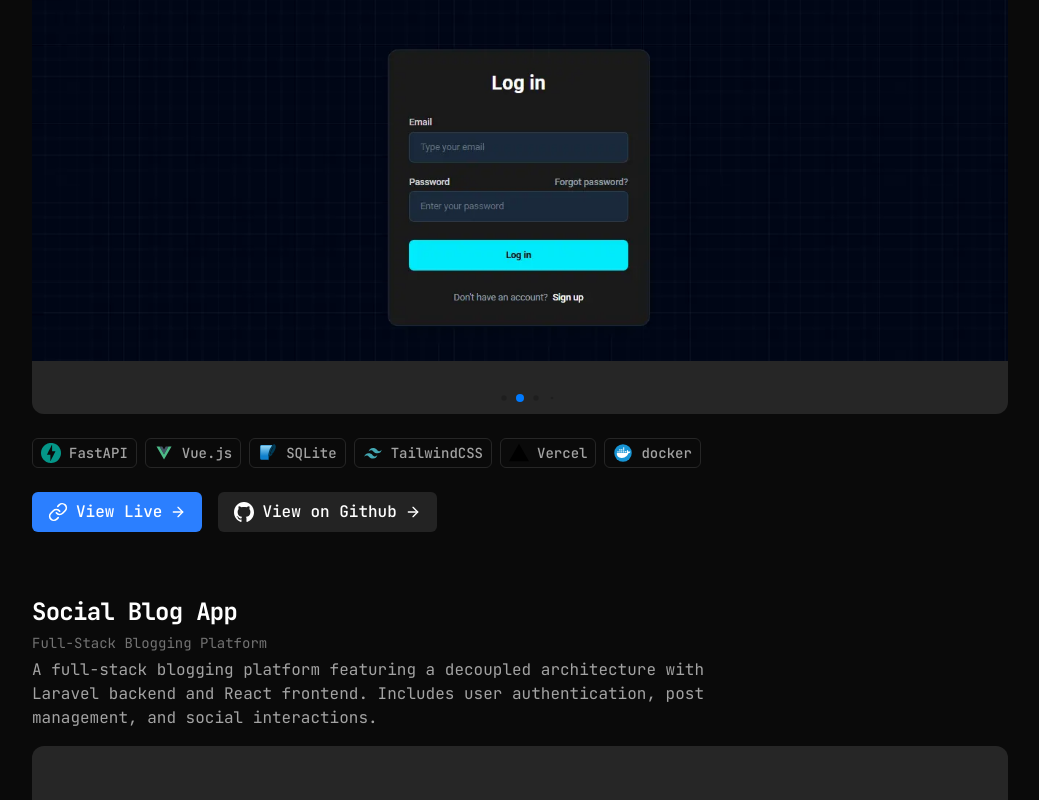
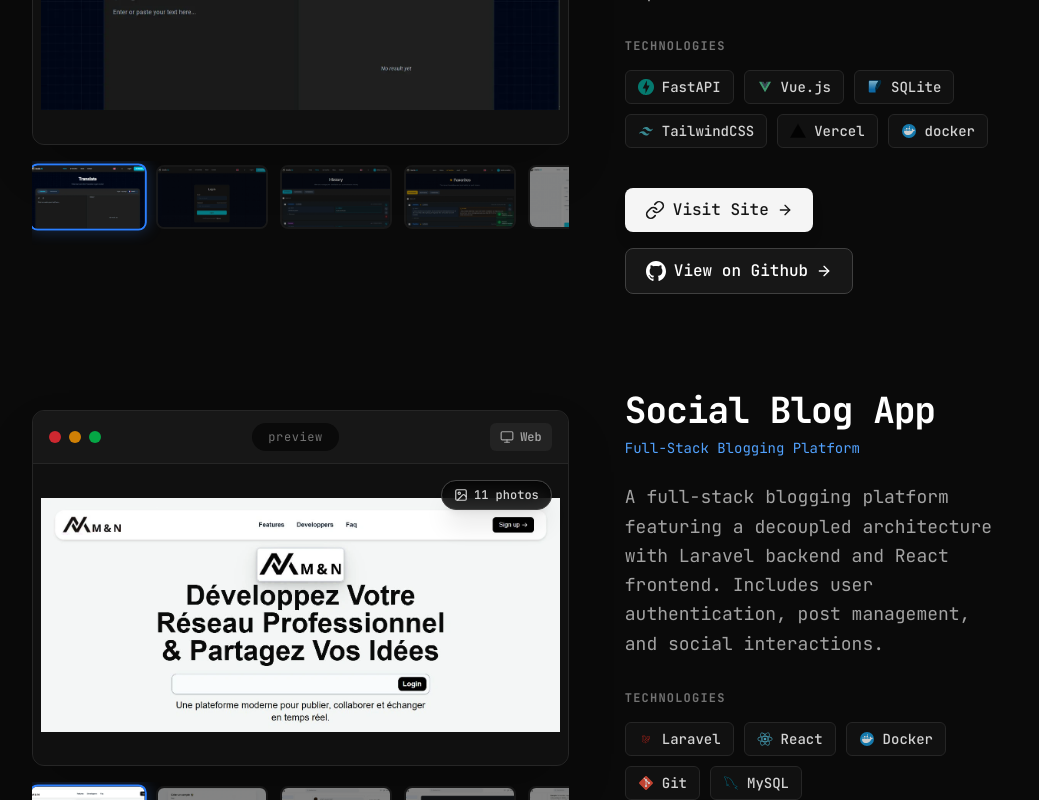
Before and after one commit to Laktab-Noureddine-code/Portfolio, a React (Vite) app: page / in a window 1280 px wide. Shown: the part 1680-2480 px from the top of the page, without its empty margins (120-1159 px from the left). Built offline with nearby package versions, Linux system fonts and the light colour scheme.

Commit message:
eat: redesign project gallery with lightbox and add private project badge

```diff
--- a/src/components/sections/ProjectsSection.tsx
+++ b/src/components/sections/ProjectsSection.tsx
@@ -1,17 +1,34 @@
-import { motion } from "framer-motion";
-import { Link, ArrowRight, ChevronLeft, ChevronRight } from "lucide-react";
+import { useState, useEffect } from "react";
+import { motion, AnimatePresence } from "framer-motion";
+import { Link, ArrowRight, ChevronLeft, ChevronRight, Eye, X, ImageIcon, Monitor } from "lucide-react";
 import { projects } from "../../data/portfolio-data";
-import { Swiper, SwiperSlide } from "swiper/react";
-import { Navigation, Pagination, Autoplay } from "swiper/modules";
-import "swiper/css";
-import "swiper/css/navigation";
-import "swiper/css/pagination";
+
+type LightboxState = {
+  isOpen: boolean;
+  images: string[];
+  currentIndex: number;
+};
 
 export default function ProjectsSection() {
-  const featuredProjects = projects.filter((p) => p.featured);
+  const featuredProjects = projects.filter((p: any) => p.featured);
+  const [lightbox, setLightbox] = useState<LightboxState>({
+    isOpen: false,
+    images: [],
+    currentIndex: 0,
+  });
+
+  const openLightbox = (images: string[], index: number) => {
+    setLightbox({ isOpen: true, images, currentIndex: index });
+    document.body.style.overflow = "hidden";
+  };
+
+  const closeLightbox = () => {
+    setLightbox({ ...lightbox, isOpen: false });
+    document.body.style.overflow = "auto";
+  };
 
   return (
-    <section className="mb-6">
+    <section className="mb-6 relative">
       <motion.h2
         id="projects"
         className="mb-2 scroll-mt-20 text-[1.7rem] font-[750] motion-reduce:transition-none"
@@ -36,157 +53,20 @@ export default function ProjectsSection() {
         DevOps automation.
       </motion.p>
 
-      <div className="mt-6">
-        {featuredProjects.map((project, index) => (
-          <motion.div
+      <div className="mt-12">
+        {featuredProjects.map((project: any, index: number) => (
+          <ProjectCard
             key={project.id}
-            className="mb-16 overflow-hidden duration-200 motion-reduce:transition-none"
-            initial={{ opacity: 0, y: 20 }}
-            whileInView={{ opacity: 1, y: 0 }}
-            viewport={{ once: true }}
-            transition={{ delay: index * 0.1 }}
-          >
-            {/* Project Title */}
-            <h3 className="mb-2 text-2xl font-bold tracking-[-0.03em]">
-              {project.title}
-            </h3>
-
-            {/* Subtitle */}
-            <p className="my-2 block text-sm font-normal leading-none text-neutral-500">
-              {project.subtitle}
-            </p>
-
-            {/* Description */}
-            <p className="mb-4 mt-2 text-neutral-400 md:w-3/4">
-              {project.description}
-            </p>
-
-            {/* Project Image Slider */}
-            <div className="mb-6 group relative">
-              <Swiper
-                modules={[Navigation, Pagination, Autoplay]}
-                spaceBetween={0}
-                slidesPerView={1}
-                navigation={{
-                  prevEl: `.swiper-button-prev-${project.id}`,
-                  nextEl: `.swiper-button-next-${project.id}`,
-                }}
-                pagination={{
-                  clickable: true,
-                  dynamicBullets: true,
-                }}
-                autoplay={{
-                  delay: 4000,
-                  disableOnInteraction: true,
-                  pauseOnMouseEnter: true,
-                }}
-                loop={project.images && project.images.length > 1}
-                className="rounded-xl overflow-hidden"
-              >
-                {(project.images || [project.image]).map((img, imgIndex) => (
-                  <SwiperSlide key={imgIndex}>
-                    <div className={project.id === 5 ? "flex justify-center bg-neutral-800 py-4 sm:py-8 h-full" : "h-full"}>
-                      <img
-                        alt={`${project.title} - ${project.subtitle} screenshot ${imgIndex + 1}`}
-                        loading="lazy"
-                        decoding="async"
-                        className={`object-contain bg-neutral-800 ${
-                          project.id === 5 ? "h-[500px] sm:h-[600px] w-auto mx-auto" : "w-full aspect-video"
-                        }`}
-                        src={img}
-                        width={project.id === 5 ? 600 : 1200}
-                        height={project.id === 5 ? 1200 : 675}
-                      />
-                    </div>
-                  </SwiperSlide>
-                ))}
-              </Swiper>
-
-              {/* Custom Navigation Buttons */}
-              {project.images && project.images.length > 1 && (
-                <>
-                  <button
-                    className={`swiper-button-prev-${project.id} absolute left-3 top-1/2 -translate-y-1/2 z-10 w-10 h-10 rounded-full bg-neutral-900/90 backdrop-blur-sm shadow-lg flex items-center justify-center opacity-0 group-hover:opacity-100 transition-opacity duration-300 hover:bg-neutral-800 border border-neutral-700`}
-                  >
-                    <ChevronLeft className="w-5 h-5 text-white cursor-pointer" />
-                  </button>
-                  <button
-                    className={`swiper-button-next-${project.id} absolute right-3 top-1/2 -translate-y-1/2 z-10 w-10 h-10 rounded-full bg-neutral-900/90 backdrop-blur-sm shadow-lg flex items-center justify-center opacity-0 group-hover:opacity-100 transition-opacity duration-300 hover:bg-neutral-800 border border-neutral-700`}
-                  >
-                    <ChevronRight className="w-5 h-5 text-white cursor-pointer" />
-                  </button>
-                </>
-              )}
-            </div>
-
-            {/* Technology Badges */}
-            <div className="mt-4 flex flex-wrap gap-2">
-              {project.tech.map((tech) => (
-                <div
-                  key={tech.name}
-                  className="flex cursor-default items-center gap-2 rounded-md border border-neutral-800 bg-transparent px-2 py-1 font-mono text-sm font-medium text-neutral-400 duration-200 hover:border-neutral-700 hover:bg-white/5 motion-reduce:transition-none"
-                >
-                  <img
-                    src={tech.icon}
-                    alt={`${tech.name} technology icon`}
-                    className="w-5 h-5"
-                    width={20}
-                    height={20}
-                    loading="lazy"
-                  />
-                  {tech.name}
-                </div>
-              ))}
-            </div>
-
-            {/* Action Buttons */}
-            <div className="mt-6 flex flex-wrap gap-4">
-              {project.live && project.live !== "#" && (
-                <a
-                  rel="noopener noreferrer"
-                  className="group flex w-fit items-center rounded-md px-4 py-2 font-medium duration-200 motion-reduce:transition-none bg-blue-500 text-white hover:bg-blue-600"
-                  href={project.live}
-                  target="_blank"
-                >
-                  <Link className="mr-2 size-5 stroke-2" />
-                  View Live
-                  <ArrowRight className="ml-2 size-4 duration-200 group-hover:translate-x-1 motion-reduce:transition-none motion-reduce:group-hover:translate-x-0" />
-                </a>
-              )}
-
-              {project.github && project.github !== "#" && (
-                <a
-                  rel="noopener noreferrer"
-                  className="group flex w-fit items-center rounded-md px-4 py-2 font-medium duration-200 motion-reduce:transition-none bg-white/10 text-white hover:bg-white/15"
-                  href={project.github}
-                  target="_blank"
-                >
-                  <svg
-                    width="25"
-                    height="25"
-                    viewBox="0 0 25 25"
-                    fill="none"
-                    xmlns="http://www.w3.org/2000/svg"
-                    className="mr-2 size-5 fill-white"
-                  >
-                    <path
-                      fillRule="evenodd"
-                      clipRule="evenodd"
-                      d="M12.5103 0C5.59245 0 0 5.72914 0 12.8169C0 18.4825 3.58327 23.2783 8.55422 24.9757C9.17572 25.1033 9.40337 24.6999 9.40337 24.3606C9.40337 24.0634 9.38289 23.045 9.38289 21.9838C5.90281 22.7478 5.17812 20.4559 5.17812 20.4559C4.61885 18.9705 3.79018 18.5887 3.79018 18.5887C2.65116 17.8036 3.87315 17.8036 3.87315 17.8036C5.13663 17.8885 5.79961 19.1192 5.79961 19.1192C6.9179 21.0713 8.7199 20.5197 9.44486 20.1801C9.54831 19.3525 9.87993 18.7796 10.232 18.4614C7.45642 18.1642 4.53613 17.0609 4.53613 12.1377C4.53613 10.7372 5.03292 9.59137 5.8201 8.70022C5.6959 8.382 5.26083 7.06612 5.94455 5.30493C5.94455 5.30493 7.00087 4.96534 9.38263 6.62055C10.4023 6.33999 11.454 6.19727 12.5103 6.19607C13.5667 6.19607 14.6435 6.34477 15.6378 6.62055C18.0198 4.96534 19.0761 5.30493 19.0761 5.30493C19.7599 7.06612 19.3245 8.382 19.2003 8.70022C20.0083 9.59137 20.4846 10.7372 20.4846 12.1377C20.4846 17.0609 17.5643 18.1429 14.7679 18.4614C15.2237 18.8645 15.6171 19.6283 15.6171 20.8379C15.6171 22.5567 15.5966 23.9361 15.5966 24.3603C15.5966 24.6999 15.8245 25.1033 16.4457 24.9759C21.4167 23.278 24.9999 18.4825 24.9999 12.8169C25.0204 5.72914 19.4075 0 12.5103 0Z"
-                    />
-                  </svg>
-                  View on Github
-                  <ArrowRight className="ml-2 size-4 duration-200 group-hover:translate-x-1 motion-reduce:transition-none motion-reduce:group-hover:translate-x-0" />
-                </a>
-              )}
-            </div>
-          </motion.div>
+            project={project}
+            index={index}
+            openLightbox={openLightbox}
+          />
         ))}
       </div>
 
       {/* View More Link */}
       <motion.div
-        className="-mt-10 mb-10 flex flex-col items-center"
+        className="mb-10 flex flex-col items-center"
         initial={{ opacity: 0, y: 20 }}
         whileInView={{ opacity: 1, y: 0 }}
         viewport={{ once: true }}
@@ -196,11 +76,264 @@ export default function ProjectsSection() {
           className="group flex w-fit items-center rounded-md px-4 py-2 font-medium duration-200 motion-reduce:transition-none bg-white/10 text-white hover:bg-white/15"
           href={`https://github.com/Laktab-Noureddine-code?tab=repositories`}
           target="_blank"
+          rel="noopener noreferrer"
         >
           More Projects
           <ArrowRight className="ml-2 size-4 duration-200 group-hover:translate-x-1 motion-reduce:transition-none motion-reduce:group-hover:translate-x-0" />
         </a>
       </motion.div>
+
+      <AnimatePresence>
+        {lightbox.isOpen && (
+          <Lightbox state={lightbox} onClose={closeLightbox} />
+        )}
+      </AnimatePresence>
     </section>
   );
 }
+
+const ProjectCard = ({ project, index, openLightbox }: { project: any, index: number, openLightbox: (images: string[], index: number) => void }) => {
+  const images = project.images || [project.image];
+  const [activeImgIndex, setActiveImgIndex] = useState(0);
+
+  return (
+    <motion.div
+      className="mb-24 flex flex-col xl:flex-row gap-8 lg:gap-14 items-center"
+      initial={{ opacity: 0, y: 30 }}
+      whileInView={{ opacity: 1, y: 0 }}
+      viewport={{ once: true }}
+      transition={{ delay: index * 0.1 }}
+    >
+      {/* Left Column: Image Gallery */}
+      <div className="w-full xl:w-[55%] flex flex-col gap-4">
+        {/* Main Image Container */}
+        <div
+          className="relative group rounded-xl overflow-hidden border border-neutral-800 bg-neutral-900 shadow-2xl cursor-pointer"
+          onClick={() => openLightbox(images, activeImgIndex)}
+        >
+          {/* Top Bar simulating a browser */}
+          <div className="flex items-center justify-between px-4 py-3 bg-neutral-900 border-b border-neutral-800">
+            <div className="flex gap-2">
+              <div className="w-3 h-3 rounded-full bg-red-500/80"></div>
+              <div className="w-3 h-3 rounded-full bg-amber-500/80"></div>
+              <div className="w-3 h-3 rounded-full bg-green-500/80"></div>
+            </div>
+            <div className="text-xs text-neutral-500 font-mono tracking-wider bg-neutral-950 px-4 py-1.5 rounded-full">
+              preview
+            </div>
+            <div className="flex items-center gap-1.5 text-xs font-semibold text-neutral-400 bg-neutral-800/80 px-2.5 py-1.5 rounded-md">
+              <Monitor className="w-3.5 h-3.5" /> Web
+            </div>
+          </div>
+
+          {/* Active Image */}
+          <div className="relative aspect-video w-full flex items-center justify-center bg-neutral-950/50 p-0 sm:p-2 overflow-hidden">
+            <img
+              src={images[activeImgIndex]}
+              alt={`${project.title} screenshot ${activeImgIndex + 1}`}
+              className={`object-contain transition-transform duration-500 group-hover:scale-[1.02] ${
+                project.isMobile || project.title.toLowerCase().includes('todo') ? "h-[320px] sm:h-[400px] w-auto py-2" : "w-full h-full"
+              }`}
+            />
+            {/* Hover Overlay: Click to view */}
+            <div className="absolute inset-0 bg-black/50 opacity-0 group-hover:opacity-100 transition-opacity duration-300 flex flex-col items-center justify-center z-10 backdrop-blur-sm">
+              <Eye className="w-12 h-12 text-white mb-3 drop-shadow-lg" />
+              <span className="bg-black/80 text-white font-medium tracking-wide px-4 py-2 rounded-lg border border-neutral-700/50">
+                Click to view
+              </span>
+            </div>
+
+            {/* Photos Badge */}
+            {images.length > 1 && (
+              <div className="absolute top-4 right-4 z-20 flex items-center gap-1.5 bg-black/80 backdrop-blur-md px-3 py-1.5 rounded-full text-xs font-medium text-neutral-300 border border-neutral-700 shadow-xl pointer-events-none">
+                <ImageIcon className="w-3.5 h-3.5" />
+                {images.length} photos
+              </div>
+            )}
+          </div>
+        </div>
+
+        {/* Thumbnails Row */}
+        {images.length > 1 && (
+          <div className="flex gap-3 overflow-x-auto pb-4 pt-1 snap-x scrollbar-thin scrollbar-thumb-neutral-700 scrollbar-track-transparent">
+            {images.map((img: string, idx: number) => (
+              <button
+                key={idx}
+                onClick={() => setActiveImgIndex(idx)}
+                className={`relative flex-shrink-0 w-28 h-16 rounded-lg overflow-hidden border-2 transition-all duration-300 snap-center ${
+                  activeImgIndex === idx
+                    ? "border-blue-500 opacity-100 shadow-[0_0_15px_rgba(59,130,246,0.3)] scale-105"
+                    : "border-neutral-800 opacity-50 hover:opacity-100 hover:border-neutral-600"
+                }`}
+              >
+                <img src={img} alt={`Thumbnail ${idx + 1}`} className="w-full h-full object-cover" />
+              </button>
+            ))}
+          </div>
+        )}
+      </div>
+
+      {/* Right Column: Info */}
+      <div className="w-full xl:w-[45%] flex flex-col">
+        <h3 className="text-3xl lg:text-4xl font-bold tracking-tight mb-2">
+          {project.title}
+        </h3>
+
+        {/* Subtitle */}
+        <p className="text-blue-400 font-mono text-sm mb-6">
+          {project.subtitle}
+        </p>
+
+        <p className="text-neutral-400 leading-relaxed text-base lg:text-lg mb-8 max-w-2xl">
+          {project.description}
+        </p>
+
+        {/* tech stack */}
+        <div className="mb-10">
+          <h4 className="text-xs font-bold tracking-widest text-neutral-500 uppercase mb-4">Technologies</h4>
+          <div className="flex flex-wrap gap-2.5">
+            {project.tech.map((tech: any) => (
+              <div
+                key={tech.name}
+                className="flex items-center gap-2 rounded-md border border-neutral-800 bg-neutral-900/60 px-3 py-1.5 text-sm font-medium text-neutral-300 transition-colors hover:bg-neutral-800"
+              >
+                <img src={tech.icon} alt={tech.name} className="w-4 h-4 opacity-80" />
+                {tech.name}
+              </div>
+            ))}
+          </div>
+        </div>
+
+        {/* Action Buttons */}
+        <div className="flex flex-wrap gap-4 mt-auto">
+          {project.isPrivate ? (
+            <div className="flex items-center justify-center rounded-lg px-5 py-2.5 font-medium bg-neutral-900/40 text-neutral-500 border border-neutral-800/50 cursor-not-allowed select-none">
+              <svg xmlns="http://www.w3.org/2000/svg" width="20" height="20" viewBox="0 0 24 24" fill="none" stroke="currentColor" strokeWidth="2" strokeLinecap="round" strokeLinejoin="round" className="mr-2 w-4 h-4 opacity-70"><rect width="18" height="11" x="3" y="11" rx="2" ry="2"/><path d="M7 11V7a5 5 0 0 1 10 0v4"/></svg>
+              Confidential Project (Source Unavailable)
+            </div>
+          ) : (
+            <>
+              {project.live && project.live !== "#" && (
+                <a
+                  rel="noopener noreferrer"
+                  className="group flex items-center justify-center rounded-lg px-5 py-2.5 font-medium transition-all duration-300 bg-neutral-100 text-neutral-900 hover:bg-white shadow-lg"
+                  href={project.live}
+                  target="_blank"
+                >
+                  <Link className="mr-2 w-5 h-5 stroke-2" />
+                  Visit Site
+                  <ArrowRight className="ml-2 w-4 h-4 transition-transform duration-300 group-hover:translate-x-1" />
+                </a>
+              )}
+
+              {project.github && project.github !== "#" && (
+                <a
+                  rel="noopener noreferrer"
+                  className="group flex items-center justify-center rounded-lg px-5 py-2.5 font-medium transition-all duration-300 bg-neutral-900 text-white hover:bg-neutral-800 border border-neutral-700"
+                  href={project.github}
+                  target="_blank"
+                >
+                  <svg
+                    width="20"
+                    height="20"
+                    viewBox="0 0 25 25"
+                    fill="none"
+                    xmlns="http://www.w3.org/2000/svg"
+                    className="mr-2 w-5 h-5 fill-white"
+                  >
+                    <path
+                      fillRule="evenodd"
+                      clipRule="evenodd"
+                      d="M12.5103 0C5.59245 0 0 5.72914 0 12.8169C0 18.4825 3.58327 23.2783 8.55422 24.9757C9.17572 25.1033 9.40337 24.6999 9.40337 24.3606C9.40337 24.0634 9.38289 23.045 9.38289 21.9838C5.90281 22.7478 5.17812 20.4559 5.17812 20.4559C4.61885 18.9705 3.79018 18.5887 3.79018 18.5887C2.65116 17.8036 3.87315 17.8036 3.87315 17.8036C5.13663 17.8885 5.79961 19.1192 5.79961 19.1192C6.9179 21.0713 8.7199 20.5197 9.44486 20.1801C9.54831 19.3525 9.87993 18.7796 10.232 18.4614C7.45642 18.1642 4.53613 17.0609 4.53613 12.1377C4.53613 10.7372 5.03292 9.59137 5.8201 8.70022C5.6959 8.382 5.26083 7.06612 5.94455 5.30493C5.94455 5.30493 7.00087 4.96534 9.38263 6.62055C10.4023 6.33999 11.454 6.19727 12.5103 6.19607C13.5667 6.19607 14.6435 6.34477 15.6378 6.62055C18.0198 4.96534 19.0761 5.30493 19.0761 5.30493C19.7599 7.06612 19.3245 8.382 19.2003 8.70022C20.0083 9.59137 20.4846 10.7372 20.4846 12.1377C20.4846 17.0609 17.5643 18.1429 14.7679 18.4614C15.2237 18.8645 15.6171 19.6283 15.6171 20.8379C15.6171 22.5567 15.5966 23.9361 15.5966 24.3603C15.5966 24.6999 15.8245 25.1033 16.4457 24.9759C21.4167 23.278 24.9999 18.4825 24.9999 12.8169C25.0204 5.72914 19.4075 0 12.5103 0Z"
+                    />
+                  </svg>
+                  View on Github
+                  <ArrowRight className="ml-2 w-4 h-4 transition-transform duration-300 group-hover:translate-x-1" />
+                </a>
+              )}
+            </>
+          )}
+        </div>
+      </div>
+    </motion.div>
+  );
+};
+
+const Lightbox = ({ state, onClose }: { state: LightboxState; onClose: () => void }) => {
+  const [currentIndex, setCurrentIndex] = useState(state.currentIndex);
+
+  useEffect(() => {
+    setCurrentIndex(state.currentIndex);
+  }, [state.currentIndex]);
+
+  const handleNext = (e: React.MouseEvent) => {
+    e.stopPropagation();
+    setCurrentIndex((prev) => (prev === state.images.length - 1 ? 0 : prev + 1));
+  };
+  const handlePrev = (e: React.MouseEvent) => {
+    e.stopPropagation();
+    setCurrentIndex((prev) => (prev === 0 ? state.images.length - 1 : prev - 1));
+  };
+
+  return (
+    <motion.div
+      initial={{ opacity: 0 }}
+      animate={{ opacity: 1 }}
+      exit={{ opacity: 0 }}
+      className="fixed inset-0 z-[100] flex items-center justify-center bg-black/95 backdrop-blur-md"
+      onClick={onClose}
+    >
+      {/* Controls Container to avoid hover interference with image */}
+      <div className="absolute inset-0 pointer-events-none z-[110]">
+        <button
+          className="absolute top-6 right-6 text-neutral-400 hover:text-white transition-colors bg-neutral-900/60 hover:bg-neutral-800 p-2 rounded-full pointer-events-auto backdrop-blur-sm border border-neutral-700"
+          onClick={onClose}
+        >
+          <X className="w-6 h-6" />
+        </button>
+
+        {state.images.length > 1 && (
+          <>
+            <button
+              className="absolute left-4 sm:left-8 top-1/2 -translate-y-1/2 text-neutral-300 hover:text-white transition-all p-3 rounded-full bg-neutral-900/60 hover:bg-neutral-800 pointer-events-auto backdrop-blur-sm border border-neutral-700 hover:scale-110 group"
+              onClick={handlePrev}
+            >
+              <ChevronLeft className="w-8 h-8 group-hover:-translate-x-1 transition-transform" />
+            </button>
+            <button
+              className="absolute right-4 sm:right-8 top-1/2 -translate-y-1/2 text-neutral-300 hover:text-white transition-all p-3 rounded-full bg-neutral-900/60 hover:bg-neutral-800 pointer-events-auto backdrop-blur-sm border border-neutral-700 hover:scale-110 group"
+              onClick={handleNext}
+            >
+              <ChevronRight className="w-8 h-8 group-hover:translate-x-1 transition-transform" />
+            </button>
+          </>
+        )}
+      </div>
+
+      <div className="w-full h-full max-w-[95vw] max-h-[95vh] flex items-center justify-center p-4">
+        <motion.img
+          key={currentIndex}
+          initial={{ opacity: 0, scale: 0.95 }}
+          animate={{ opacity: 1, scale: 1 }}
+          transition={{ duration: 0.2 }}
+          src={state.images[currentIndex]}
+          alt={`Fullscreen view ${currentIndex + 1}`}
+          className="max-w-full max-h-full object-contain rounded-lg drop-shadow-2xl"
+          onClick={(e) => e.stopPropagation()}
+        />
+      </div>
+
+      {state.images.length > 1 && (
+        <div className="absolute bottom-6 left-1/2 -translate-x-1/2 flex gap-3 z-[110] bg-neutral-900/80 px-4 py-2 rounded-full backdrop-blur-md border border-neutral-800">
+           {state.images.map((_, i) => (
+             <button
+               key={i}
+               onClick={(e) => { e.stopPropagation(); setCurrentIndex(i); }}
+               className={`w-2.5 h-2.5 rounded-full transition-all ${i === currentIndex ? 'bg-white scale-125' : 'bg-neutral-600 hover:bg-neutral-400'}`}
+             />
+           ))}
+        </div>
+      )}
+    </motion.div>
+  );
+};
--- a/src/data/portfolio-data.ts
+++ b/src/data/portfolio-data.ts
@@ -22,6 +22,8 @@ export const techStack = [
   { name: "Javascript", icon: "/tech/js.svg" },
   { name: "Typescript", icon: "/tech/typescript.svg" },
   { name: "Angular", icon: "/tech/angular.svg" },
+  { name: "Flutter", icon: "/tech/flutter.svg" },
+  { name: "Figma", icon: "/tech/figma.svg" },
   { name: "NextJs", icon: "/tech/nextjs.svg" },
   { name: "React", icon: "/tech/react.svg" },
   { name: "TailwindCSS", icon: "/tech/tailwind.svg" },
@@ -110,9 +112,10 @@ export const projects = [
       "/projects/it/it4.webp",
       "/projects/it/it5.webp",
     ],
-    github: "https://github.com/Laktab-Noureddine-code/jet-contractors",
+    github: "#",
     live: "#",
     featured: true,
+    isPrivate: true,
   },
   {
     id: 4,
```
Also changed, not shown: public/tech/figma.svg (added).
